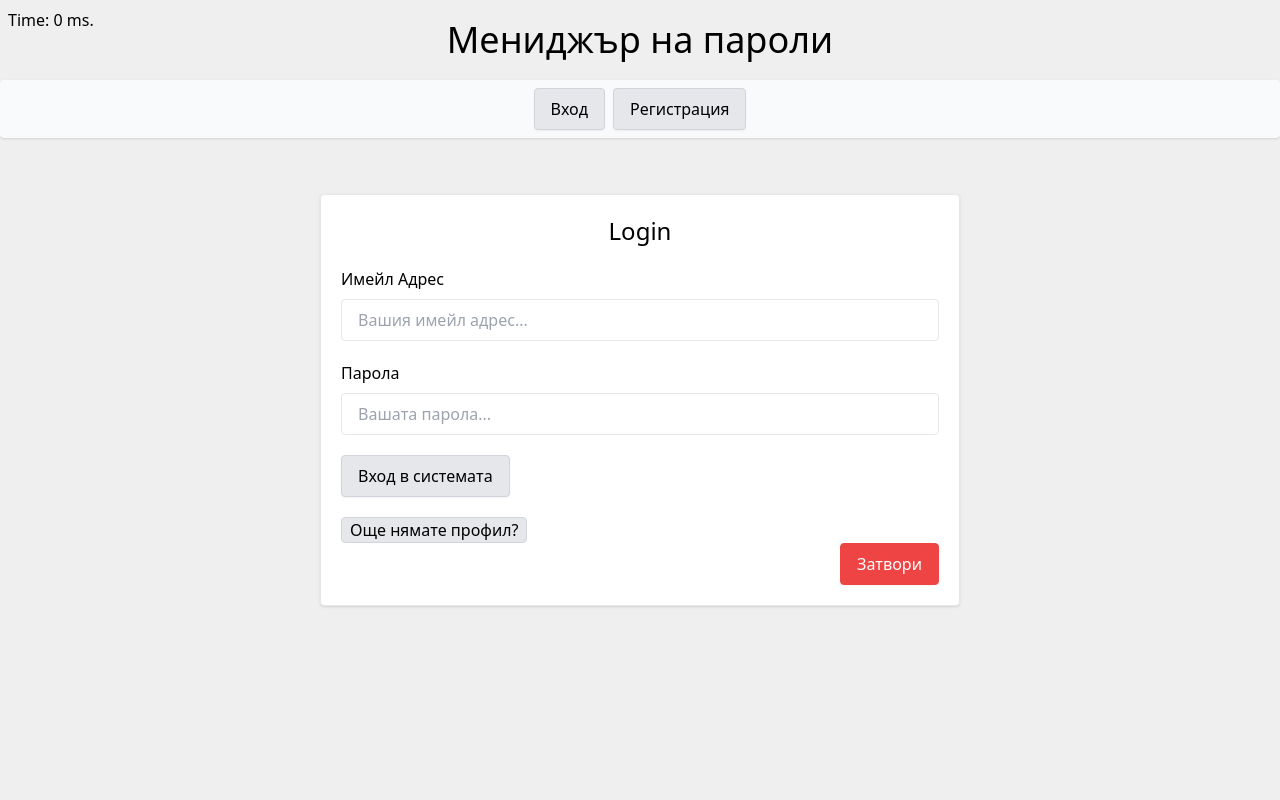
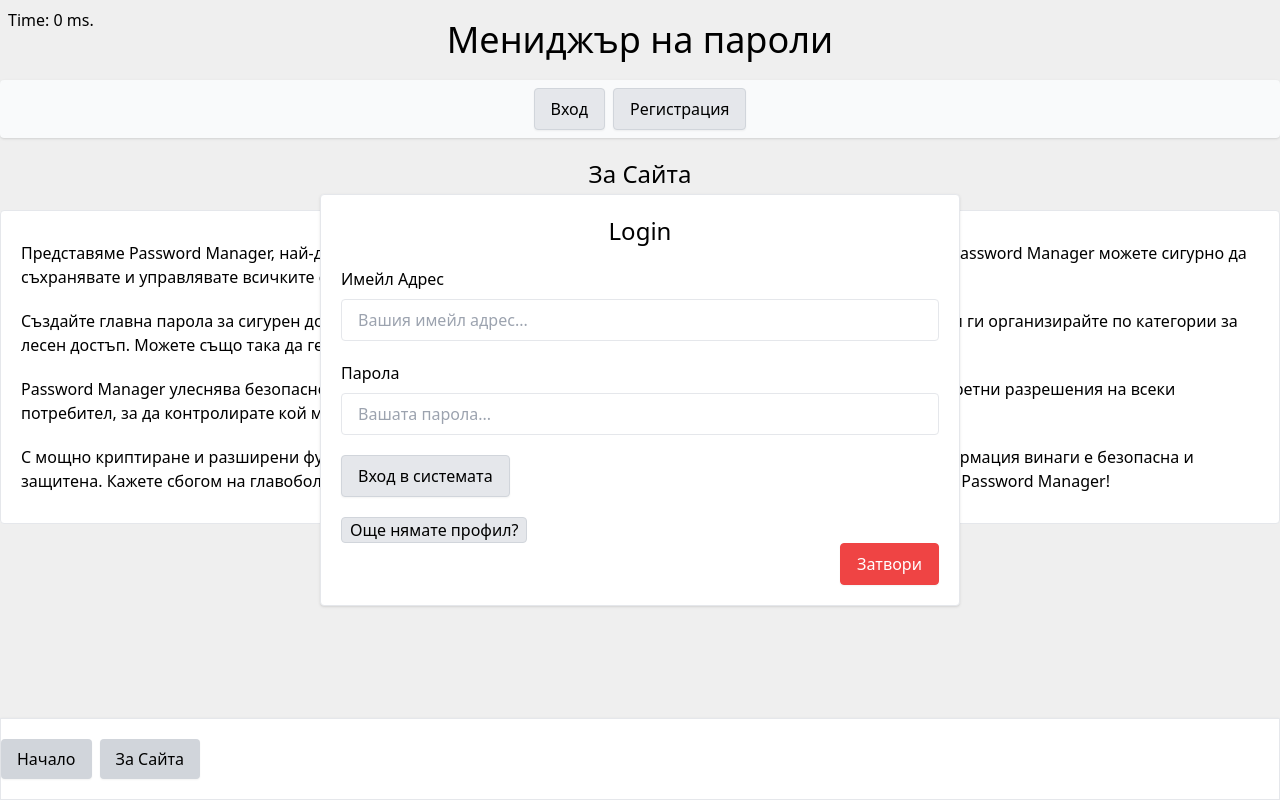
Before and after one commit to Krisi-Web-Apps/password-manager, a Vue app in the folder client/: page /about in a window 1280 px wide. Built offline with nearby package versions, Linux system fonts and the light colour scheme; what vue-toast-notification would draw is missing.

Commit message:
feature: router is implemented

```diff
--- a/client/package.json
+++ b/client/package.json
@@ -13,6 +13,7 @@
     "axios": "1.3.6",
     "pinia": "^2.0.35",
     "vue": "^3.2.47",
+    "vue-router": "^4.1.6",
     "vue-toast-notification": "^3.1.1"
   },
   "devDependencies": {
--- a/client/src/App.vue
+++ b/client/src/App.vue
@@ -3,12 +3,16 @@
   <div class="fixed top-0 left-0 mt-2 ml-2">
     Time: {{ env.time_ms.toFixed(0) }} ms.
   </div>
-  <navigation-bar />
   <!-- login & register -->
   <login-view v-if="env.dialogs.auth.login" />
   <register-view v-if="env.dialogs.auth.register" />
-  <save-password-view v-if="env.dialogs.passwords.savePassword" />
-  <password-list-view v-if="env.dialogs.passwords.passwordsList" />
+  <div class="w-full h-screen flex flex-col justify-between">
+    <div>
+      <navigation-bar />
+      <router-view></router-view>
+    </div>
+    <bottom-bar />
+  </div>
 </template>
 
 <script>
@@ -18,12 +22,11 @@ import { useEnvStore } from "@src/stores/env";
 // views
 import LoginView from "@src/components/auth/login/LoginView.vue";
 import RegisterView from "@src/components/auth/register/RegisterView.vue";
-import SavePasswordView from "@src/components/passwords/save-password/SavePasswordView.vue";
-import PasswordListView from "@src/components/passwords/password-list/PasswordListView.vue";
 
 // components
 import InitialLogic from "@src/components/auth/initial-login/InitialLogic.vue";
 import NavigationBar from "@src/components/navigation-bar/NavigationBar.vue";
+import BottomBar from "@src/components/navigation-bar/BottomBar.vue";
 
 export default {
   name: "AppView",
@@ -31,12 +34,11 @@ export default {
     // views
     LoginView,
     RegisterView,
-    SavePasswordView,
-    PasswordListView,
 
     // components
     InitialLogic,
     NavigationBar,
+    BottomBar,
   },
   setup() {
     const env = useEnvStore();
--- /dev/null
+++ b/client/src/components/navigation-bar/BottomBar.vue
@@ -0,0 +1,18 @@
+<template>
+  <div class="bg-white text-black border shadow">
+    <div class="container mx-auto flex gap-2 my-5">
+      <router-link to="/" class="button bg-gray-300 border-gray-400">
+        Начало
+      </router-link>
+      <router-link to="/about" class="button bg-gray-300 border-gray-400">
+        За Сайта
+      </router-link>
+    </div>
+  </div>
+</template>
+
+<script>
+export default {
+  name: "BottomBar",
+};
+</script>
--- a/client/src/components/navigation-bar/LoggedInItems.vue
+++ b/client/src/components/navigation-bar/LoggedInItems.vue
@@ -1,7 +1,7 @@
 <template>
   <li>
     <button
-      @click="() => handleClick({ func: 'openPasswordsDialog' })"
+      @click="() => handleClick({ func: 'passwordsView' })"
       class="button"
     >
       Пароли
@@ -31,6 +31,8 @@
 </template>
 
 <script>
+import { useRouter } from "vue-router";
+
 // stores
 import { useEnvStore } from "@src/stores/env";
 import { usePasswordStore } from "@src/stores/password";
@@ -47,12 +49,12 @@ export default {
     const user = useUserStore();
     const env = useEnvStore();
     const password = usePasswordStore();
+    const router = useRouter();
 
     const functions = {
       open: {
-        openPasswordsDialog: () => {
-          password.item = {};
-          env.dialogs.passwords.passwordsList = true;
+        passwordsView: () => {
+          router.push("/passwords");
         },
         openUsersDialog: () => {
           // TODO:
@@ -74,5 +76,3 @@ export default {
   },
 };
 </script>
-
-<style lang="scss" scoped></style>
--- a/client/src/components/passwords/password-list/PasswordListView.vue
+++ b/client/src/components/passwords/password-list/PasswordListView.vue
@@ -1,7 +1,4 @@
 <template>
-  <simple-dialog @close="handleClose">
-    <template v-slot:header>Списък с Пароли</template>
-    <template v-slot:body>
   <ul>
     <li
       v-for="(item, index) in password.items"
@@ -20,26 +17,17 @@
     </li>
   </ul>
 </template>
-  </simple-dialog>
-</template>
 
 <script>
 // stores
 import { usePasswordStore } from "@src/stores/password";
 
-// dialogs
-import SimpleDialog from "@src/components/dialogs/SimpleDialog.vue";
-
 export default {
   name: "PasswordListView",
-  components: {
-    // dialogs
-    SimpleDialog,
-  },
   setup() {
     const password = usePasswordStore();
 
-    password.getItems();
+    if (password.items.length === 0) password.getItems();
 
     const functions = {
       handleClose: () => {},
--- /dev/null
+++ b/client/src/constants/index.js
@@ -0,0 +1 @@
+export const SITE_TITLE = "Password Manager";
--- a/client/src/main.js
+++ b/client/src/main.js
@@ -1,17 +1,27 @@
 import { createApp } from "vue";
 import { createPinia } from "pinia";
 import ToastPlugin from "vue-toast-notification";
+import { createRouter, createWebHistory } from "vue-router";
+
+import { routes } from "@src/routes";
+
+import "vue-toast-notification/dist/theme-sugar.css";
 
 import "./style.css";
-import 'vue-toast-notification/dist/theme-sugar.css';
 import App from "@src/App.vue";
 
 const pinia = createPinia();
 
+const router = createRouter({
+    history: createWebHistory(),
+    routes,
+});
+
 export const app = createApp(App)
-    .use(ToastPlugin, {
-        position: 'bottom-right',
-        pouseOnHover: true,
-    })
-    .use(pinia)
-    .mount("#app");
+  .use(router)
+  .use(ToastPlugin, {
+    position: "bottom-right",
+    pouseOnHover: true,
+  })
+  .use(pinia)
+  .mount("#app");
--- /dev/null
+++ b/client/src/routes/index.js
@@ -0,0 +1,9 @@
+import HomeView from "@src/views/HomeView.vue";
+import AboutView from "@src/views/AboutView.vue";
+import PasswordView from "@src/views/PasswordView.vue";
+
+export const routes = [
+  { path: "/", component: HomeView },
+  { path: "/about", component: AboutView },
+  { path: "/passwords", component: PasswordView },
+];
--- /dev/null
+++ b/client/src/views/AboutView.vue
@@ -0,0 +1,51 @@
+<template>
+  <div class="container mx-auto mt-5">
+    <h1 class="text-2xl text-center">За Сайта</h1>
+    <div class="site-desc">
+      <p>
+        Представяме {{ SITE_TITLE }}, най-добрият мениджър на пароли за сигурно
+        и ефективно управление на пароли. С {{ SITE_TITLE }} можете сигурно да
+        съхранявате и управлявате всичките си пароли на едно централно място.
+      </p>
+      <p>
+        Създайте главна парола за сигурен достъп до вашия акаунт и добавете нови
+        пароли, редактирайте съществуващите и ги организирайте по категории за
+        лесен достъп. Можете също така да генерирате силни, уникални пароли за
+        нови акаунти само с едно кликване.
+      </p>
+      <p>
+        {{ SITE_TITLE }} улеснява безопасното споделяне на пароли с вашия
+        екип или членове на семейството. Дайте конкретни разрешения на всеки
+        потребител, за да контролирате кой може да преглежда, редактира или
+        изтрива пароли.
+      </p>
+      <p>
+        С мощно криптиране и разширени функции за сигурност,
+        {{ SITE_TITLE }} гарантира, че вашата чувствителна информация винаги е
+        безопасна и защитена. Кажете сбогом на главоболията, свързани с
+        паролите, и рационализирайте управлението на паролите си с {{ SITE_TITLE }}!
+      </p>
+    </div>
+  </div>
+</template>
+
+<script>
+import { SITE_TITLE } from "@src/constants";
+
+export default {
+  name: "AboutView",
+  setup() {
+    return { SITE_TITLE };
+  },
+};
+</script>
+
+<style scoped>
+.site-desc {
+  @apply p-5 mt-5 bg-white text-black rounded border;
+}
+
+.site-desc p {
+  @apply py-2.5;
+}
+</style>
--- /dev/null
+++ b/client/src/views/HomeView.vue
@@ -0,0 +1,13 @@
+<template>
+  <div class="container mx-auto mt-5">
+    <h1 class="text-3xl text-center">Добре, дошли!</h1>
+  </div>
+</template>
+
+<script>
+export default {
+  name: "HomeView",
+};
+</script>
+
+<style lang="scss" scoped></style>
--- /dev/null
+++ b/client/src/views/PasswordView.vue
@@ -0,0 +1,31 @@
+<template>
+  <div class="container mx-auto">
+    <div class="w-full max-h-[660px] bg-white text-black rounded border py-5 px-5 mt-5 overflow-y-scroll">
+      <h1 class="mb-5 text-2xl">Пароли</h1>
+      <password-list-view />
+      <save-password-view v-if="env.dialogs.passwords.savePassword" />
+    </div>
+  </div>
+</template>
+
+<script>
+// stores
+import { useEnvStore } from "@src/stores/env";
+
+// views
+import SavePasswordView from "@src/components/passwords/save-password/SavePasswordView.vue";
+import PasswordListView from "@src/components/passwords/password-list/PasswordListView.vue";
+
+export default {
+  name: "PasswordView",
+  components: {
+    // views
+    SavePasswordView,
+    PasswordListView,
+  },
+  setup() {
+    const env = useEnvStore();
+    return { env };
+  },
+};
+</script>
```
Also changed, not shown: 1 other file (tests, documents, lock files or other folders). Lines whose indentation alone changed are shown as unchanged.
